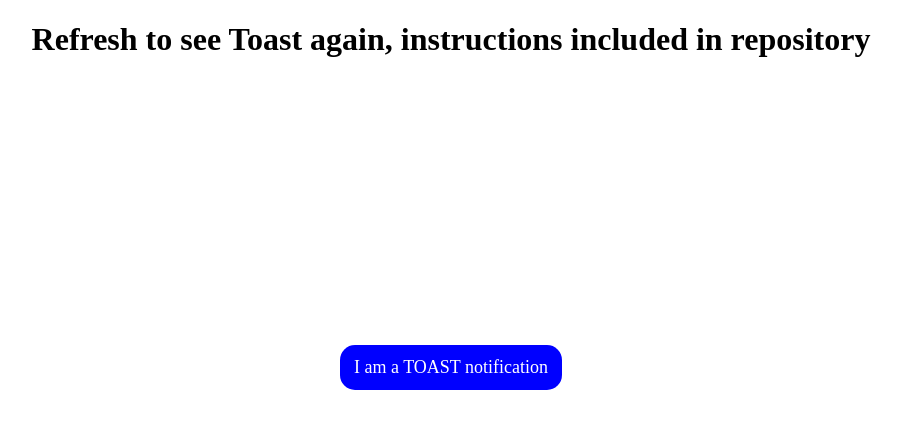
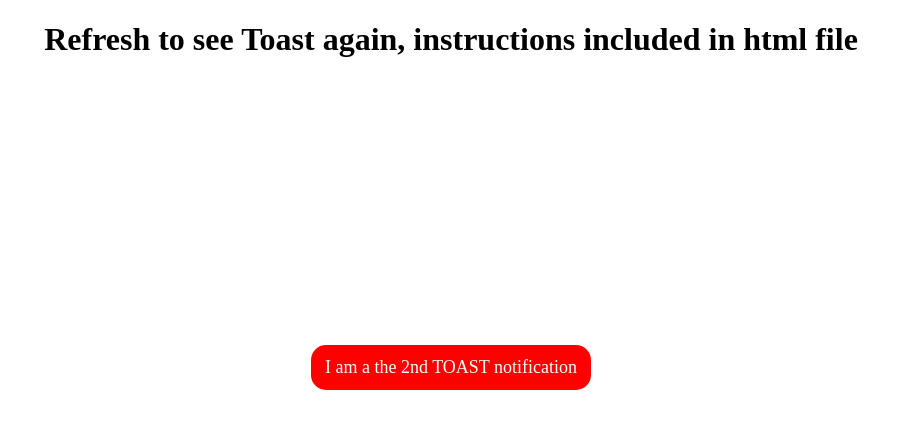
Before and after one commit to b-withers/toast-notifications, a plain HTML site: page index.html in a window 1280 px wide. Shown: the whole page, without its empty margins (189-1090 px from the left). Drawn offline with nearby package versions, Linux system fonts and the light colour scheme.

Commit message:
added 2nd notification

```diff
--- a/index.html
+++ b/index.html
@@ -15,7 +15,7 @@
 
     <center class="text-center">
 
-<h1>Refresh to see Toast again, instructions included in repository</h1>
+<h1>Refresh to see Toast again, instructions included in html file</h1>
 
 
     </center>
@@ -31,7 +31,7 @@
                 //info displayed, can use href for linkable toast
                 title: 'I am a TOAST notification',
                 //how long toast stays on the screen
-                duration: 6000,
+                duration: 3000,
                 //width of notification
                 width: 'auto',
                 //height of notification
@@ -48,6 +48,31 @@
             //setTimeout delay time
         }, 100);
     });
+
+    $(document).ready(function () {
+        //settimeout function, delays notification, amount of time to delay at the end of the code (1000 = 1 second)
+        setTimeout(function () {
+            $.toast({
+                //info displayed, can use href for linkable toast
+                title: 'I am a the 2nd TOAST notification',
+                //how long toast stays on the screen
+                duration: 3000,
+                //width of notification
+                width: 'auto',
+                //height of notification
+                height: '28px',
+                //background color
+                backgroundColor: 'red',
+                //text color
+                textColor: 'white',
+                //value of line height
+                lineheight: '1.6',
+                //position, top, middle, bottom, all customizable in JS
+                position: 'middle'
+            });
+            //setTimeout delay time
+        }, 4000);
+    });
 </script>
 
 
```
